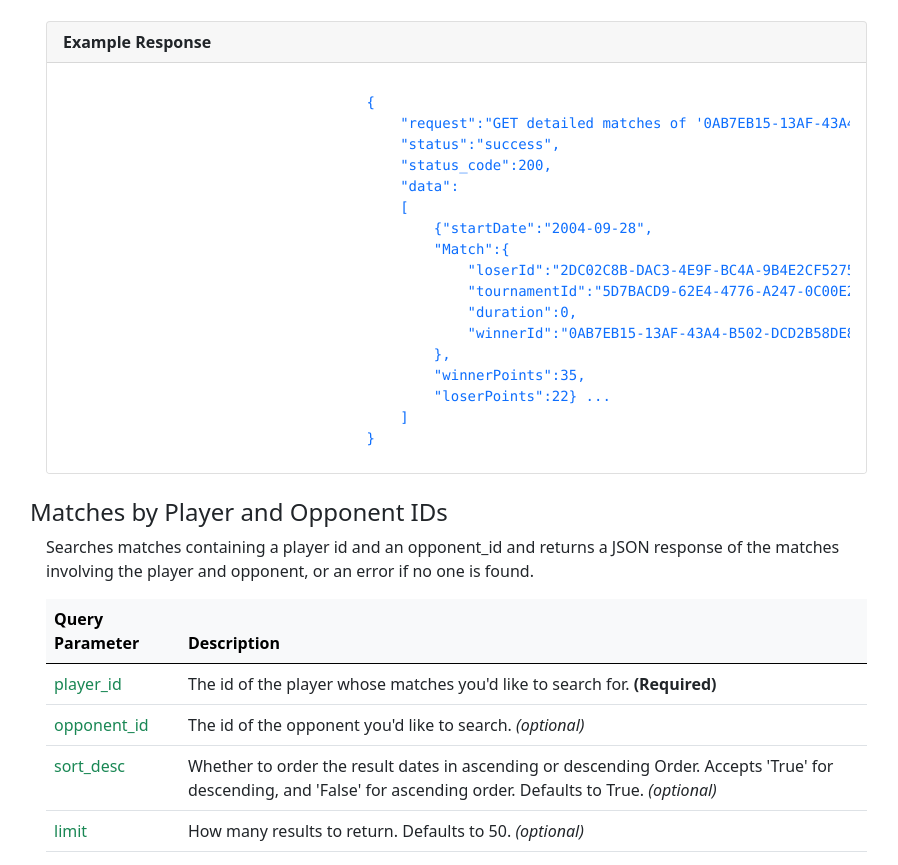
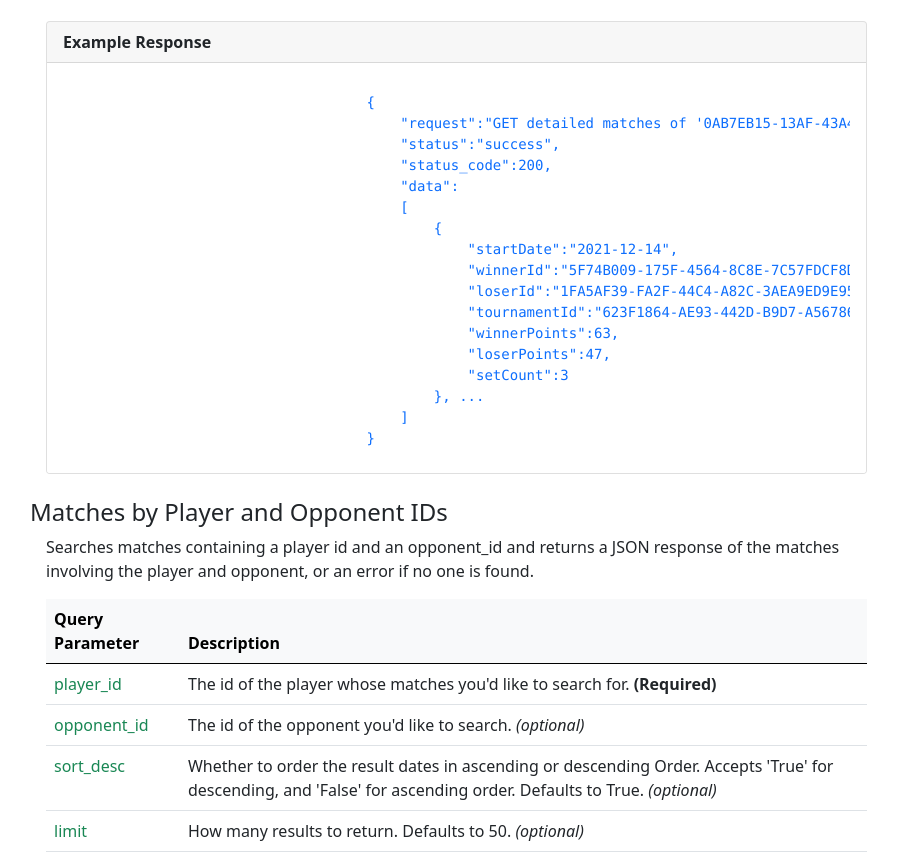
Before and after one commit to oscarlaaaa/badminton-api, a plain HTML site: page bwfapi/static/index.html in a window 1280 px wide. Shown: the part 7211-8076 px from the top of the page, without its empty margins (331-1229 px from the left). Drawn offline with nearby package versions, Linux system fonts and the light colour scheme.

Commit message:
Fix end-point data formatting

```diff
--- a/bwfapi/static/index.html
+++ b/bwfapi/static/index.html
@@ -567,15 +567,15 @@
                                         "status_code":200,
                                         "data":
                                         [
-                                            {"startDate":"2004-09-28",
-                                            "Match":{
-                                                "loserId":"2DC02C8B-DAC3-4E9F-BC4A-9B4E2CF52755",
-                                                "tournamentId":"5D7BACD9-62E4-4776-A247-0C00E2C23A00",
-                                                "duration":0,
-                                                "winnerId":"0AB7EB15-13AF-43A4-B502-DCD2B58DE81C"
-                                            },
-                                            "winnerPoints":35,
-                                            "loserPoints":22} ...
+                                            {
+                                                "startDate":"2021-12-14",
+                                                "winnerId":"5F74B009-175F-4564-8C8E-7C57FDCF8D10",
+                                                "loserId":"1FA5AF39-FA2F-44C4-A82C-3AEA9ED9E954",
+                                                "tournamentId":"623F1864-AE93-442D-B9D7-A5678604B3AF",
+                                                "winnerPoints":63,
+                                                "loserPoints":47,
+                                                "setCount":3
+                                            }, ...
                                         ]
                                     }</code></pre>
                             </li>
```
Also changed, not shown: 1 other file.
